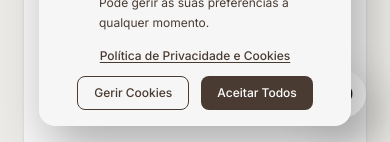
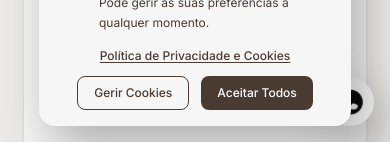
Before and after one commit to mateusabreucn/nacionalidade-portuguesa, a Next.js app: page /politica-privacidade in a window 390 px wide. Shown: the part 702-844 px from the top of the page. Built offline with nearby package versions, Linux system fonts and the light colour scheme.

Commit message:
fix: ajuste de responsividade

```diff
--- a/app/components/PopUpWhatsApp.tsx
+++ b/app/components/PopUpWhatsApp.tsx
@@ -36,29 +36,16 @@ export default function PopUpWhatsApp() {
   return (
     <WhatsAppLink
       className={`
-        fixed bottom-6 right-6 z-80
+        fixed bottom-[clamp(1rem,1.5vw,3rem)] right-[clamp(1rem,2vw,3rem)] z-80
         flex items-center justify-center
-        h-12 w-12
-        sm:h-14 sm:w-14
-        lg:h-16 lg:w-16
-        xl:h-20 xl:w-20
-        2xl:w-22 2xl:h-22
-        3xl:h-30 3xl:w-30
-        4xl:h-36 4xl:w-36
-        p-3
+        w-[clamp(3rem,5.5vw,9rem)] h-[clamp(3rem,5.5vw,9rem)]
         rounded-full bg-bg-card img-shadow
         cursor-pointer
         transition-all duration-300 ease-in-out hover:scale-110
         ${visibilityClasses}
       `}
     >
-      <WhatsAppIcon className="
-      h-6 w-6
-      sm:h-8 sm:w-8
-      lg:h-120lg:w-10
-      xl:w-14 xl:h-14
-      3xl:h-20 3xl:w-20
-      4xl:h-24 4xl:w-24" />
+      <WhatsAppIcon className="w-3/5" />
     </WhatsAppLink>
   );
 }
```
